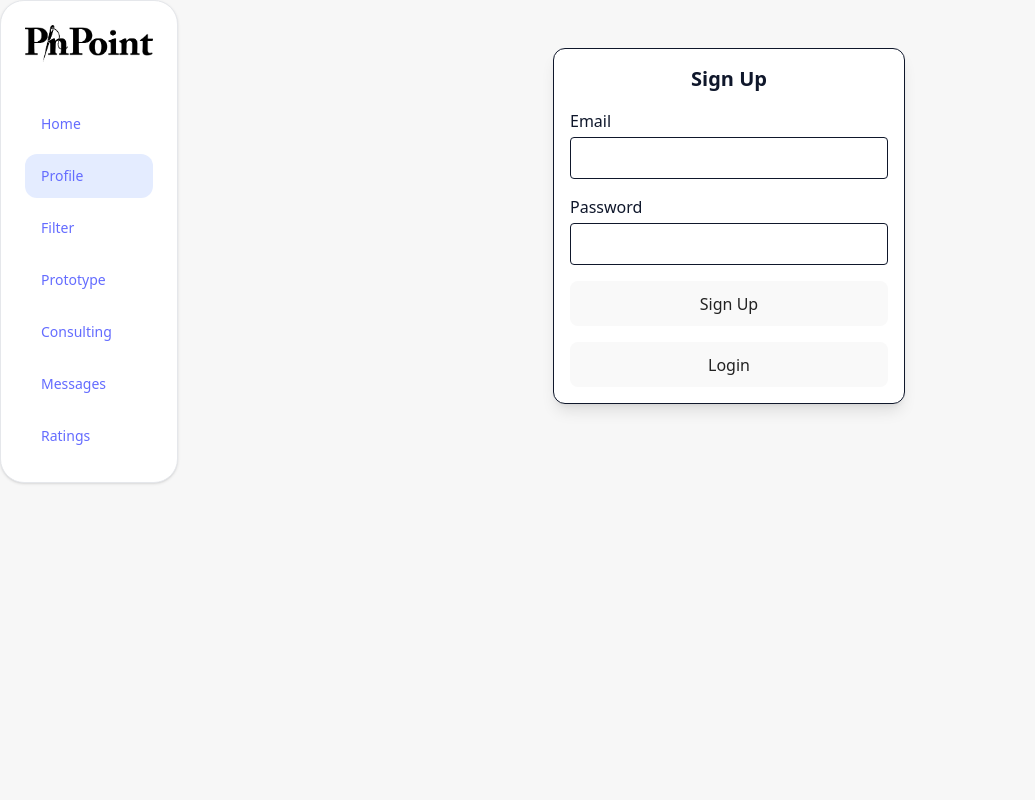
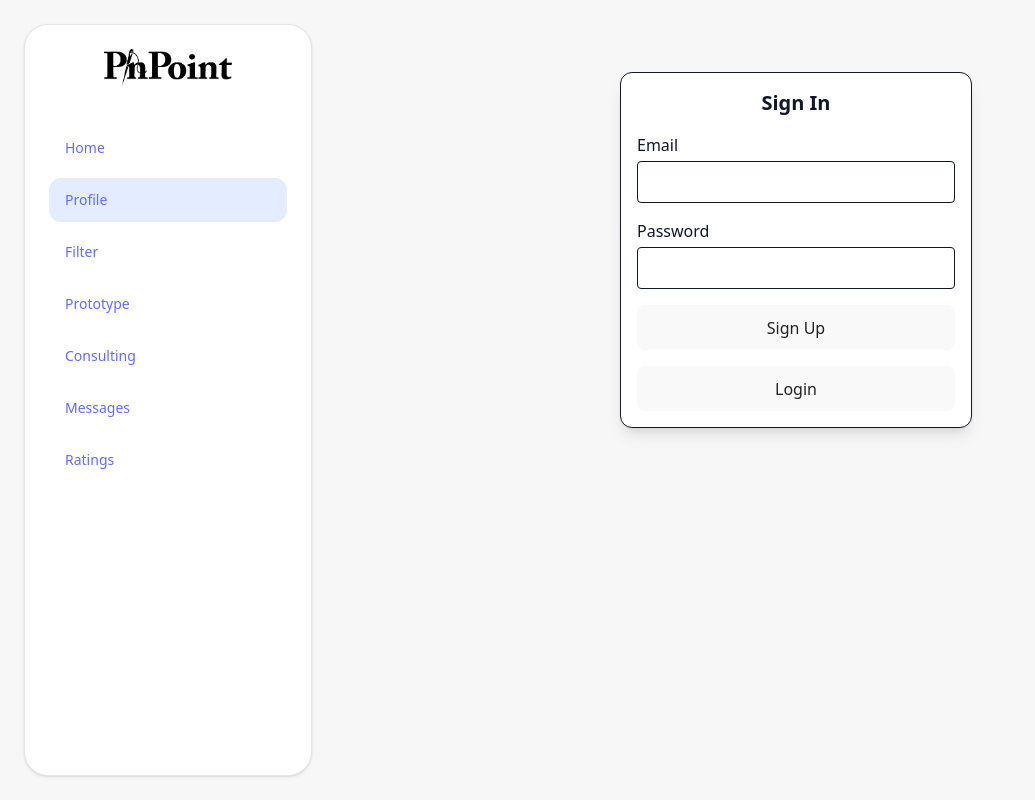
Before and after one commit to Chuddy50/pinpoint_jacob, a React app in the folder Frontend/: page /profile in a window 1280 px wide. Shown: the whole page, without its empty margins (0-1035 px from the left). Built offline with nearby package versions, Linux system fonts and the light colour scheme; the HTML template or start-up script is replaced by a standard one.

Commit message:
Fixed navbar inconsistency among different pages.

```diff
--- a/Frontend/src/components/LoginForm.jsx
+++ b/Frontend/src/components/LoginForm.jsx
@@ -55,7 +55,7 @@ export default function LoginForm({ onSubmit }) {
   return (
     <div className="max-w-sm mx-auto p-4">
       <form className="flex flex-col gap-4 border rounded-xl p-4 bg-white shadow-lg">
-        <h2 className="text-xl font-semibold text-center">Sign Up</h2>
+        <h2 className="text-xl font-semibold text-center">Sign In</h2>
 
         {error && (
           <div className="bg-red-100 border border-red-400 text-red-700 px-4 py-3 rounded">
--- a/Frontend/src/pages/Consultant.jsx
+++ b/Frontend/src/pages/Consultant.jsx
@@ -65,9 +65,9 @@ export default function Consultant() {
   }
 
   return (
-    <div className="flex min-h-screen w-full bg-white">
+    <div className="flex min-h-screen w-full bg-white p-6 gap-6">
       {/* Nav bar stuff  */}
-      <aside className="w-64 border-r border-gray-100 p-4">
+      <aside className="w-72">
         <NavBar />
       </aside>
 
--- a/Frontend/src/pages/Filter.jsx
+++ b/Frontend/src/pages/Filter.jsx
@@ -2,8 +2,10 @@ import NavBar from "../components/NavBar";
 
 export default function Filter() {
   return (
-    <div className="flex bg-background w-screen h-screen bg-white">
-      <NavBar/>
+    <div className="flex bg-background w-screen h-screen bg-white p-6 gap-6">
+       <aside className="w-72">
+          <NavBar />
+        </aside>
     </div>
   );
 }
--- a/Frontend/src/pages/Messages.jsx
+++ b/Frontend/src/pages/Messages.jsx
@@ -3,8 +3,10 @@ import CompanyList from "../components/CompanyList";
 
 export default function Messages() {
   return (
-    <div className="flex bg-background w-screen h-screen bg-white">
-      <NavBar/>
+    <div className="flex bg-background w-screen h-screen bg-white p-6 gap-6">
+       <aside className="w-72">
+          <NavBar />
+        </aside>
     </div>
   );
 }
--- a/Frontend/src/pages/Profile.jsx
+++ b/Frontend/src/pages/Profile.jsx
@@ -68,8 +68,10 @@ export default function Profile() {
   }*/
 
   return (
-    <div className="flex w-screen min-h-screen bg-[#F7F7F7]">
-      <NavBar/>
+    <div className="flex w-screen min-h-screen bg-[#F7F7F7] p-6 gap-6">
+      <aside className="w-72">
+        <NavBar />
+      </aside>
 
       <div className="flex-1 p-8">
         {userData ? (
--- a/Frontend/src/pages/Prototype.jsx
+++ b/Frontend/src/pages/Prototype.jsx
@@ -3,8 +3,10 @@ import placeholder from "../assets/prototypePlaceholder.png";
 
 export default function Prototype() {
   return (
-    <div className="flex bg-background w-screen h-screen bg-white">
-      <NavBar/>
+    <div className="flex bg-background w-screen h-screen bg-white p-6 gap-6">
+      <aside className="w-72">
+        <NavBar />
+      </aside>
       <div className="flex-1 flex items-center justify-center overflow-hidden">
         <img
           src={placeholder}
```
